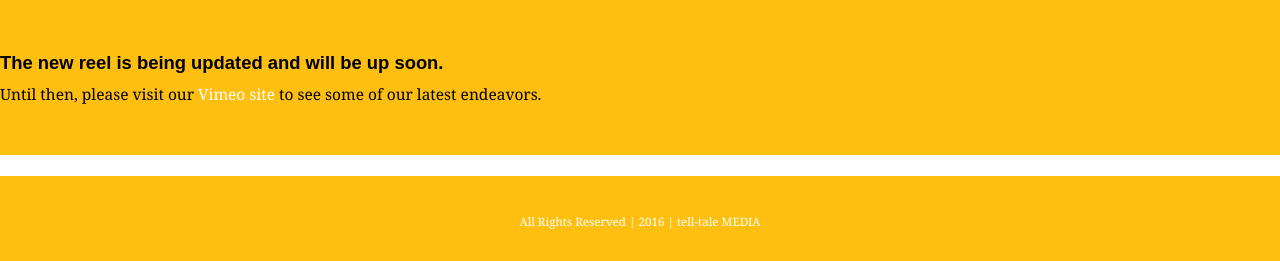
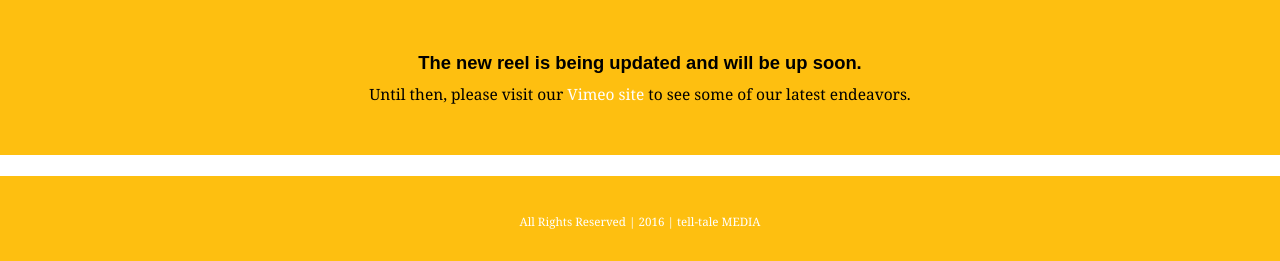
Before and after one commit to lindseyemaddox/tell-tale-media, a PHP site: page /film in a window 1280 px wide. Shown: the part 738-999 px from the top of the page. Run offline with PHP 8.4, Linux system fonts and the light colour scheme; some libraries are stand-ins or nearby versions.

Commit message:
edits per katy

```diff
--- a/design.php
+++ b/design.php
@@ -341,11 +341,8 @@
 
 		      	</article>
 
-
-
-
 		      	<article class="piece websites posters branding brochures t-shirts packaging">
-		      		<img src="/_assets/img/thumb-your-work.jpg" alt="your work here" title="your work here">
+		      		<a href="contact.php"><img src="/_assets/img/thumb-your-work.jpg" alt="your work here" title="your work here"></a>
 		      	</article>
 
 		    </div><!--design-container-->
--- a/film.php
+++ b/film.php
@@ -27,9 +27,9 @@
 
 			<article id="text">
 
-				<h1>The new reel is being updated and will be up soon.</h1>
+				<h1 style="text-align:center;">The new reel is being updated and will be up soon.</h1>
 
-				<h2>Until then, please visit our <a href="https://vimeo.com/ttmnashville" target="_blank">Vimeo site</a> to see some of our latest endeavors.</h2>
+				<h2 style="text-align:center;">Until then, please visit our <a href="https://vimeo.com/ttmnashville" target="_blank">Vimeo site</a> to see some of our latest endeavors.</h2>
 
 			</article><!--text-->
 
```
